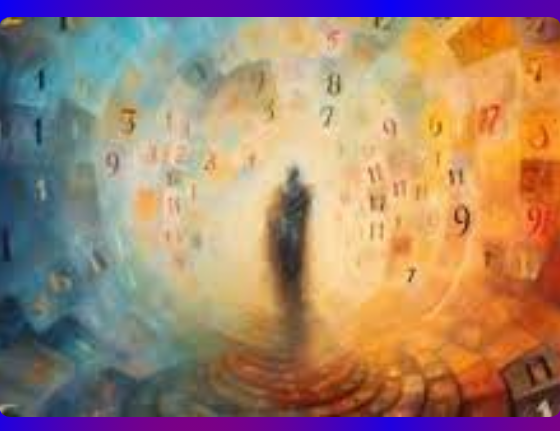
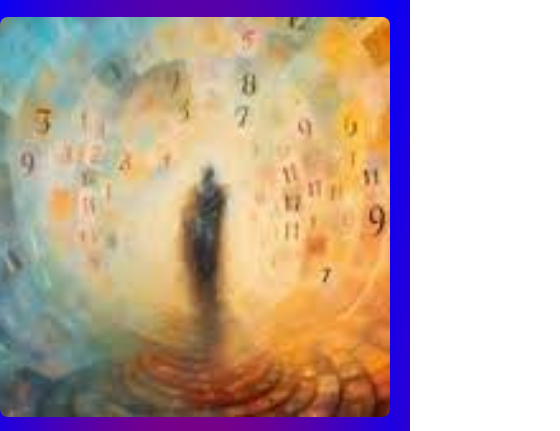
Before and after one commit to ArthurCFred/Site_Numerologia, a plain HTML site: page index.html in a window 390 px wide. Shown: the part 155-586 px from the top of the page, 560 px wide, since content can reach past the window. Drawn offline with Linux system fonts and the light colour scheme; a web font is replaced by a local one.

```diff
--- a/numerologia.css
+++ b/numerologia.css
@@ -492,11 +492,21 @@
         text-align: center;
     }
 
+    .image,
+    .image1,
+    .image2 {
+        text-align: center;
+        width: 100%;
+    }
+
     /* Adiciona margens e justificação aos elementos <p> */
     p {
         margin: 10px 8px;
         text-align: justify;
     }
+    #contact .container .contact-methods h3 {
+        font-size: 18px;
+    }
     .slider {
     position: none;
 }
```
